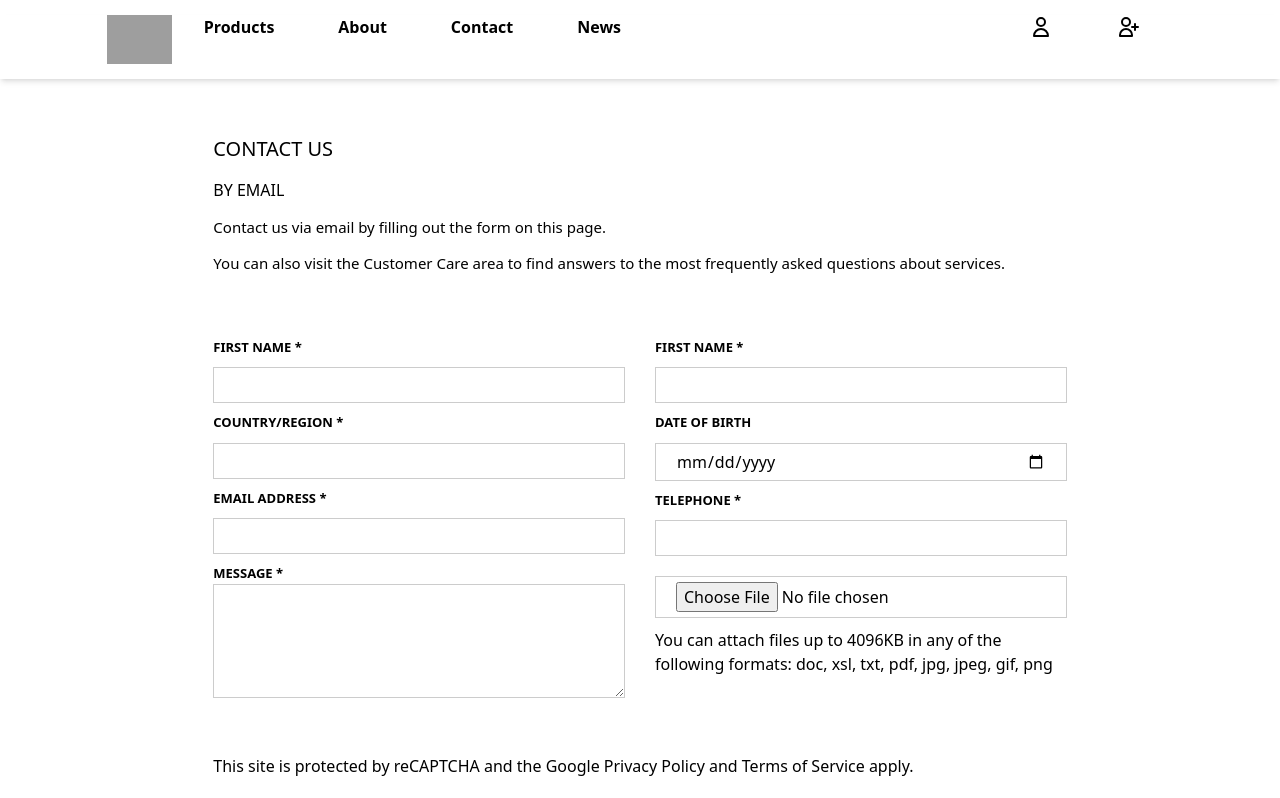
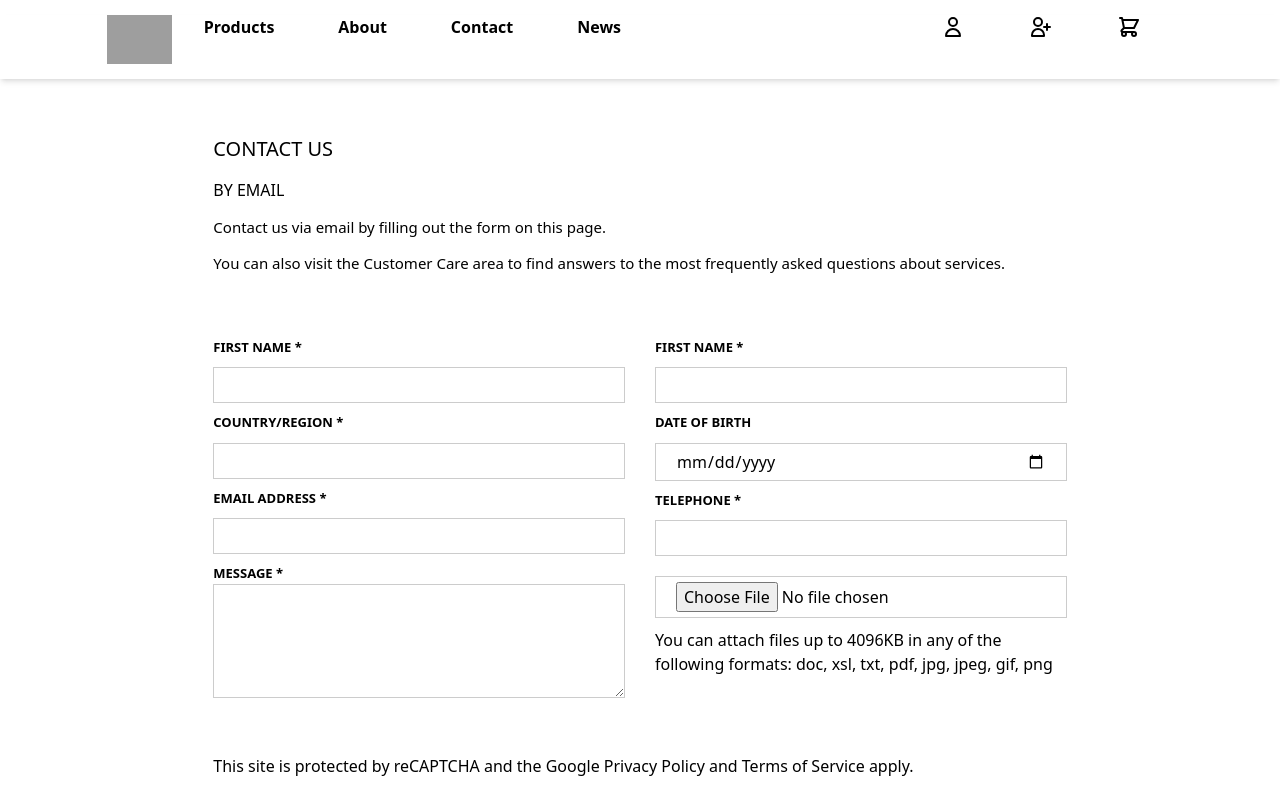
Before and after one commit to VuongWeb/G3Nextjs, a Next.js app in the folder Client/: page /contact in a window 1280 px wide. Shown: the top 798 px of the page. Built offline with nearby package versions, Linux system fonts and the light colour scheme; grey boxes are pictures that could not be loaded.

Commit message:
update header/product/productsDetail

```diff
--- a/Client/components/Header/index.tsx
+++ b/Client/components/Header/index.tsx
@@ -28,6 +28,9 @@
                         <li><Link href="/register"><svg xmlns="http://www.w3.org/2000/svg" className="h-6 w-6" fill="none" viewBox="0 0 24 24" stroke="currentColor" strokeWidth={2}>
                             <path strokeLinecap="round" strokeLinejoin="round" d="M18 9v3m0 0v3m0-3h3m-3 0h-3m-2-5a4 4 0 11-8 0 4 4 0 018 0zM3 20a6 6 0 0112 0v1H3v-1z" />
                         </svg></Link></li>
+                        <li><Link href="/register"><svg xmlns="http://www.w3.org/2000/svg" className="h-6 w-6" fill="none" viewBox="0 0 24 24" stroke="currentColor" strokeWidth={2}>
+                            <path strokeLinecap="round" strokeLinejoin="round" d="M3 3h2l.4 2M7 13h10l4-8H5.4M7 13L5.4 5M7 13l-2.293 2.293c-.63.63-.184 1.707.707 1.707H17m0 0a2 2 0 100 4 2 2 0 000-4zm-8 2a2 2 0 11-4 0 2 2 0 014 0z" />
+                        </svg></Link></li>
                     </ul>
                 </div>
             </div>
--- a/Client/pages/about/index.tsx
+++ b/Client/pages/about/index.tsx
@@ -10,7 +10,7 @@
         <div className={style.banner}>
           <img
             className=" w-[100%]"
-            src="https://cdn.shopify.com/s/files/1/0456/5070/6581/files/574-GREY-DAY-HOME-BANNER_882X262_5d07350f-394b-4bb0-beb6-e67edc67ee96.jpg?v=1620808280"
+            src="https://www.premieroutlet.hu/fileadmin/user_upload/PO_NB_banner_2390x598.jpg"
             alt=""
           />
         </div>
--- a/Client/pages/products/index.tsx
+++ b/Client/pages/products/index.tsx
@@ -9,10 +9,10 @@
 
 const ProductsPage = (props: Props) => {
 
-  // const { data, getProducts, error } = useProducts();
-  // console.log(data)
-  // if (!data) return <div>Loading ...</div>
-  // if (error) return <div>Faild to load</div>
+  const { data, error } = useProducts();
+  console.log(data)
+  if (!data) return <div>Loading ...</div>
+  if (error) return <div>Faild to load</div>
 
   return (
     <div>
```
Also changed, not shown: Client/hook/useProducts.tsx (+5 -6 lines), Client/pages/products/[id].tsx (+7 -0 lines).
